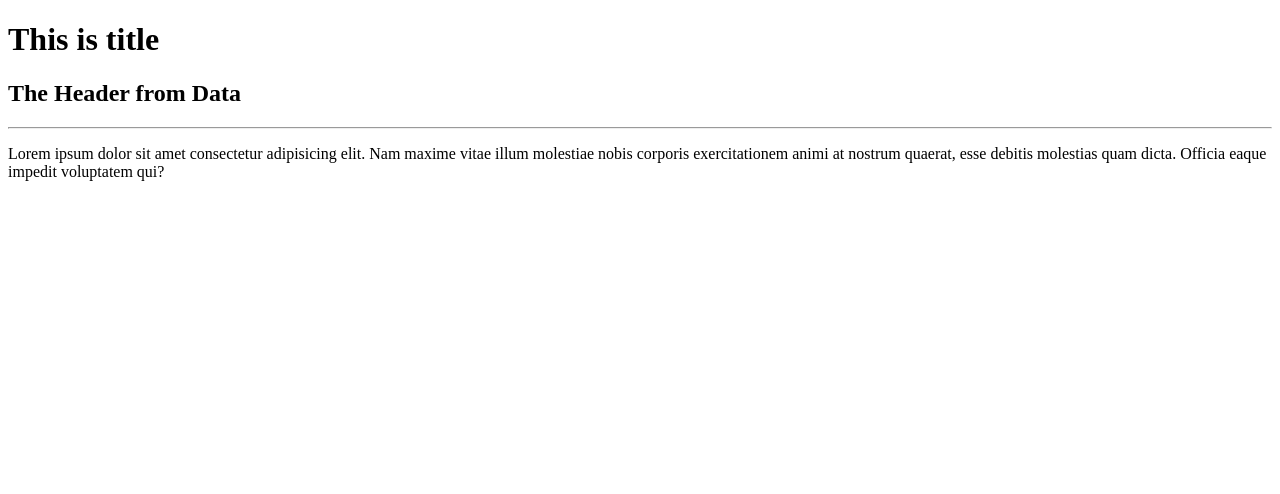
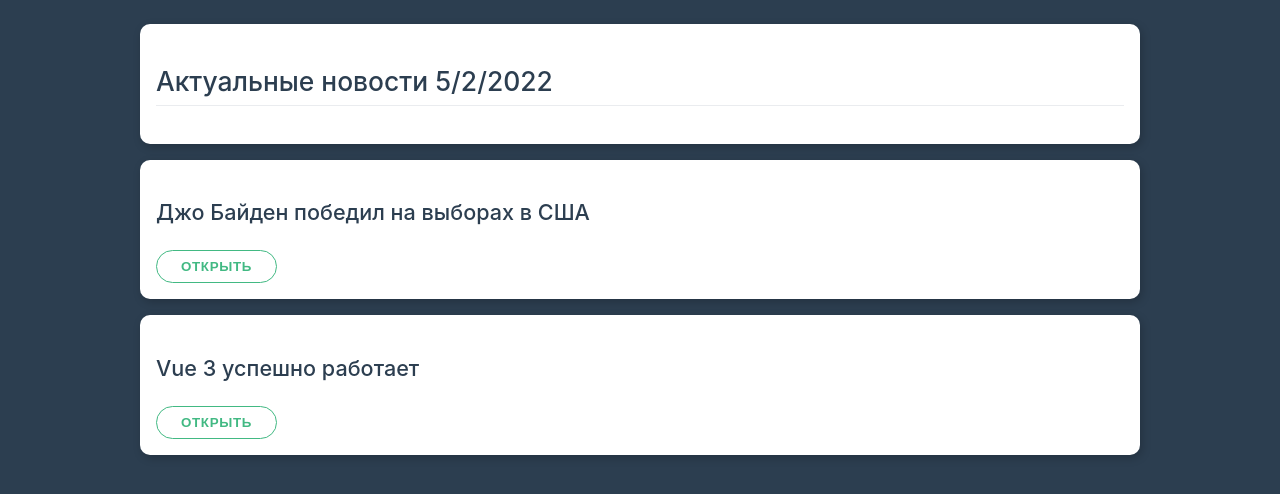
Before and after one commit to SergeyLoveyko/vue-education, a Vue app in the folder 06_All_about_components/vue-components-main/: page / in a window 1280 px wide. Shown: the top 494 px of the page. Built offline with nearby package versions, Linux system fonts and the light colour scheme.

Commit message:
fead: 6_AoC - lesson_3 - why use components: flag opening exaple

```diff
--- a/06_All_about_components/vue-components-main/src/App.vue
+++ b/06_All_about_components/vue-components-main/src/App.vue
@@ -1,14 +1,28 @@
 <template>
-  <div>
-    <h1>This is title</h1>
-    <the-header></the-header>
+  <div class="container pt-1">
+    <div class="card">
+      <h2>Актуальные новости {{ now }}</h2>
+    </div>
+
+    <div class="card" v-for="item in news" :key="item">
+      <h3>{{ item }}</h3>
+      <button class="btn" @click="isOpen = !isOpen">Открыть</button>
+      <p v-if="isOpen">Lorem ipsum dolor sit amet consectetur adipisicing elit. Nostrum iusto perferendis, dolor doloribus rem mollitia.</p>
+    </div>
   </div>
 </template>
 
 <script>
 export default {
-  name: 'App',
-  components: {
+  data() {
+    return {
+      now: new Date().toLocaleDateString(),
+      isOpen: false,
+      news: [
+        'Джо Байден победил на выборах в США',
+        'Vue 3 успешно работает'
+      ]
+    }
   }
 }
 </script>
--- a/06_All_about_components/vue-components-main/src/main.js
+++ b/06_All_about_components/vue-components-main/src/main.js
@@ -1,6 +1,7 @@
 import { createApp } from 'vue'
 import App from './App.vue'
 import TheHeader from './TheHeader'
+import './theme.css'
 
 const app = createApp(App)
 
```
